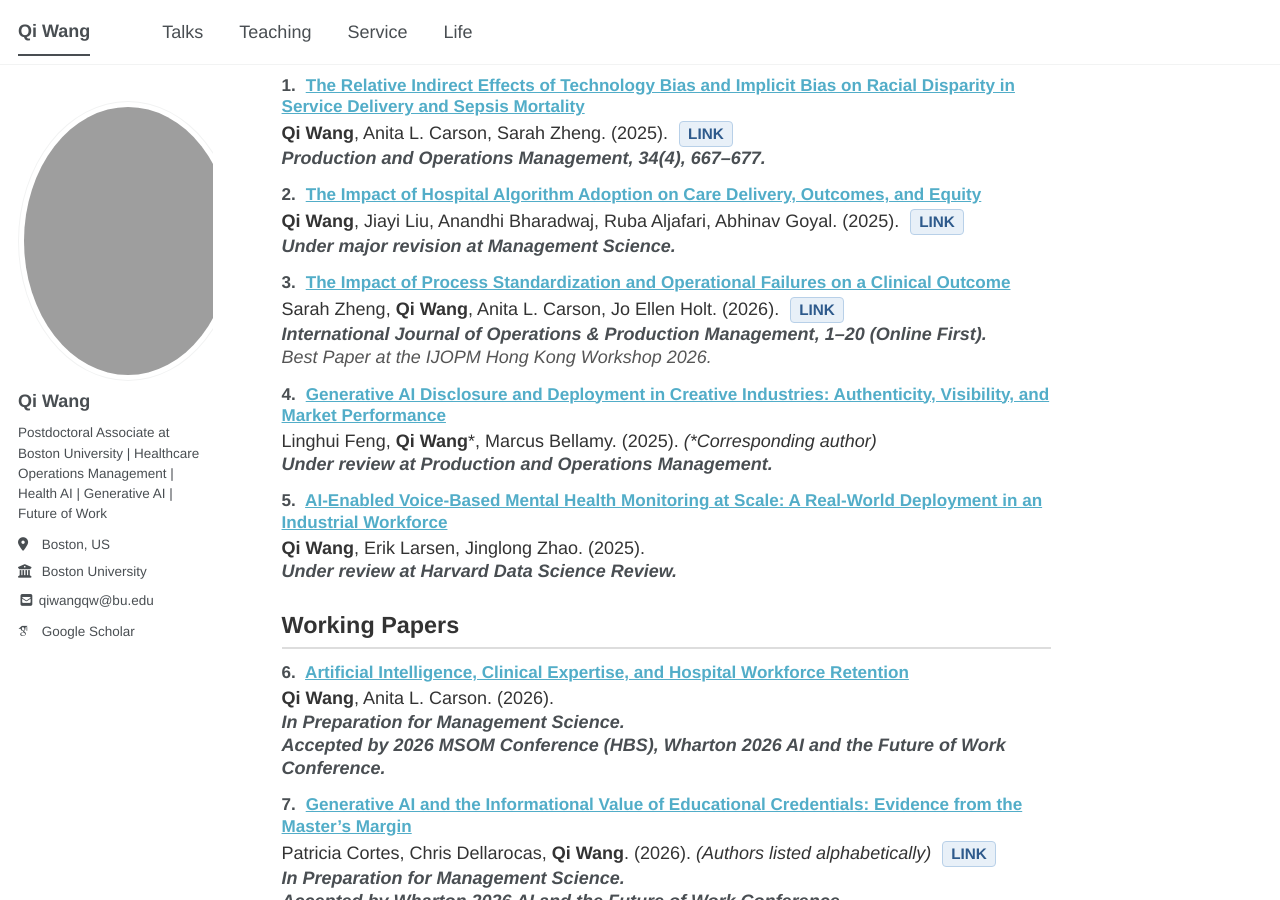
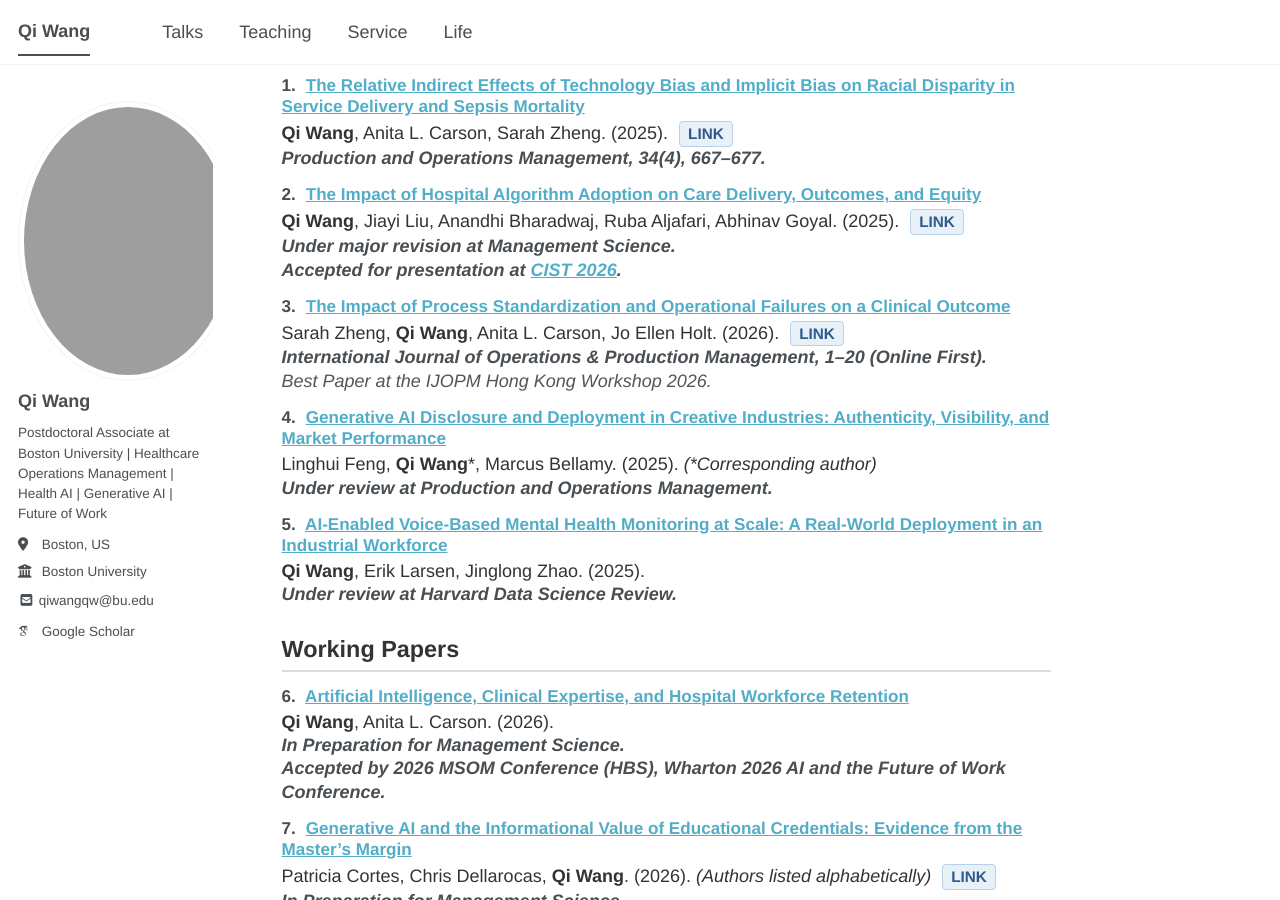
Before and after one commit to qiwang-katherine/qiwang-katherine.github.io, a Jekyll site: the page built from _pages/about.md, in a window 1280 px wide and 900 px high, scrolled down 448 px. Built offline with Jekyll 4.4.1, drawn with Linux system fonts in a browser that asks for light colours; some web fonts are replaced; a script bundle is joined from its source files by our own code; library files that are not in the unit come from our copies.

Commit message:
2025-02-management-science.md

```diff
--- a/_publications/2025-02-management-science.md
+++ b/_publications/2025-02-management-science.md
@@ -5,6 +5,6 @@ permalink: /publication/02-ms-algorithm-adoption
 category: submitted
 pub_number: 2
 authors: '<b>Qi Wang</b>, Jiayi Liu, Anandhi Bharadwaj, Ruba Aljafari, Abhinav Goyal. (2025). <a href="https://papers.ssrn.com/sol3/papers.cfm?abstract_id=6149766" target="_blank" style="display: inline-block; padding: 2px 8px; margin-left: 6px; font-size: 0.85em; font-weight: 600; color: #2E5A8C; background-color: #E8F0F8; border: 1px solid #B8D0E8; border-radius: 4px; text-decoration: none; vertical-align: middle;">LINK</a>'
-venue_line: 'Under major revision at <b>Management Science</b>.'
+venue_line: 'Under major revision at <b>Management Science</b>.<br>Accepted for presentation at <a href="https://cist2026.github.io/" target="_blank">CIST 2026</a>.'
 date: 2025-02-01
 ---
```
